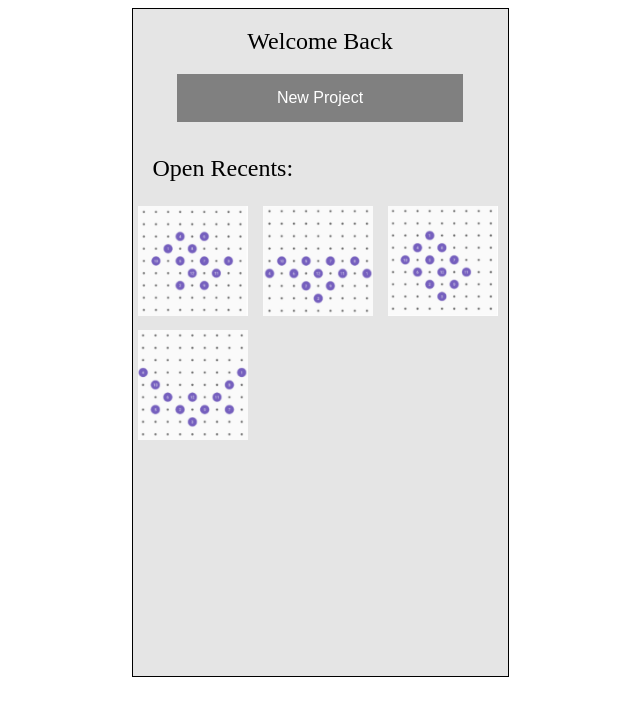
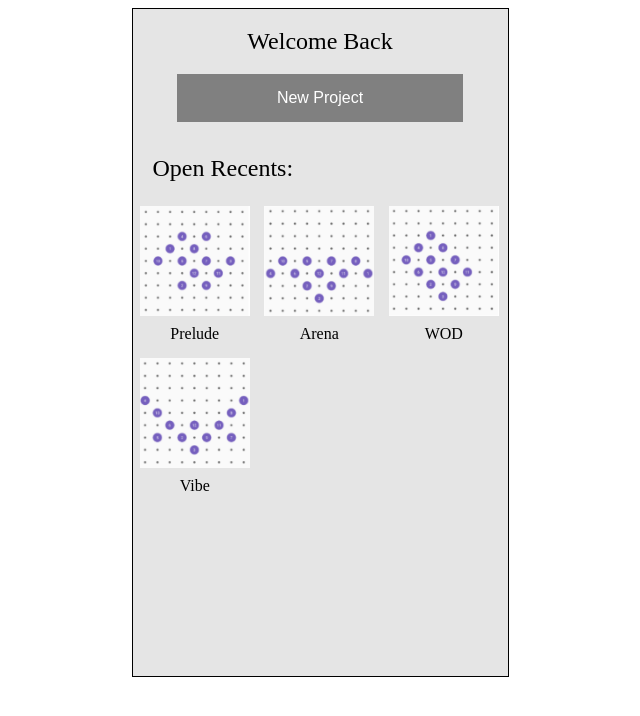
Before and after one commit to art017/BuildingBlock, a PHP site: page /createProject.html in a window 1280 px wide. Shown: the top 716 px of the page, without its empty margins (320-960 px from the left). Run offline with PHP 8.4, Linux system fonts and the light colour scheme.

Commit message:
updated Load

```diff
--- a/createProject.css
+++ b/createProject.css
@@ -51,16 +51,22 @@ body
 	margin-left: 20px;
 }
 
-.load
+.row::after
 {
-	display: flex;
+  content: "";
+  clear: both;
+  display: table;
+  margin: aut;
 }
 
 .project
 {
-	flex: 33%;
-	padding: 5px;
-
+  float: left;
+  width: 30%;
+  padding: 5px;
+  text-align: center;
+  margin-left: 1px;
+  margin-right: 1px;
 }
 
 .img
@@ -68,3 +74,8 @@ body
 	width: 110px;
 	height: 110px;
 }
+
+.description
+{
+	padding: 5px;
+}
--- a/createProject.html
+++ b/createProject.html
@@ -10,25 +10,29 @@
 	<div class="screen">
 		<h1 class="title" id="welcome">Welcome Back</h1>
 		<div class="button">
-			<button class="newProject">
+			<button onclick="location.href='./newProject.html'" class="newProject">
 				New Project
 			</button>
 		</div>
 		<h1 class="title" id="recents">Open Recents:</h1>
-		<div class="load">
+		<div class="row">
 			<div class="project">
 				<img src="Formations/LoadFormation1.PNG" class="img">
+				<div class="description">Prelude</div>
 			</div>
 			<div class="project">
 				<img src="Formations/LoadFormation2.PNG" class="img">
+				<div class="description">Arena</div>
 			</div>
 			<div class="project">
 				<img src="Formations/LoadFormation3.PNG" class="img">
+				<div class="description">WOD</div>
 			</div>
 		</div>
-		<div class="load">
+		<div class="row">
 			<div class="project">
 				<img src="Formations/LoadFormation4.PNG" class="img">
+				<div class="description">Vibe</div>
 			</div>
 		</div>
 	</div>
```
